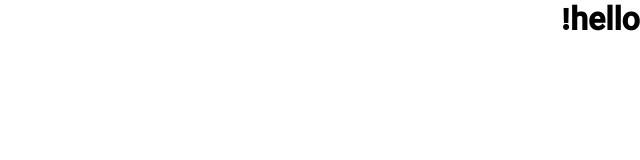
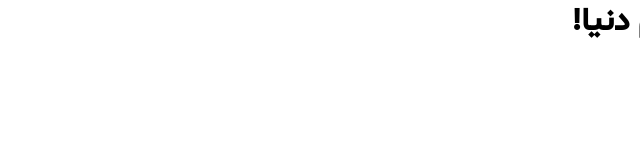
Before and after one commit to Bahinkor/set-coffee, a Next.js app: page / in a window 1280 px wide. Shown: the top 160 px of the page, without its empty margins (640-1280 px from the left). Built offline with nearby package versions, Linux system fonts and the light colour scheme.

Commit message:
create navbar component

```diff
--- a/src/app/page.js
+++ b/src/app/page.js
@@ -1,7 +1,9 @@
+import Navbar from "@/components/modules/Navbar/Navbar";
+
 export default function Home() {
     return (
         <>
-            <h1>hello world!</h1>
+            <Navbar/>
         </>
     )
 }
--- /dev/null
+++ b/src/components/modules/Navbar/Navbar.js
@@ -0,0 +1,4 @@
+export default function Navbar() {
+    // jsx
+    return <h1>سلام دنیا!</h1>
+}
```
